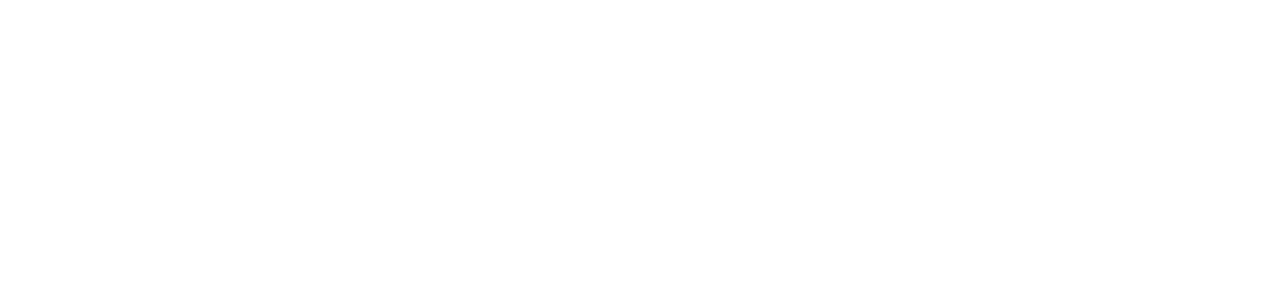
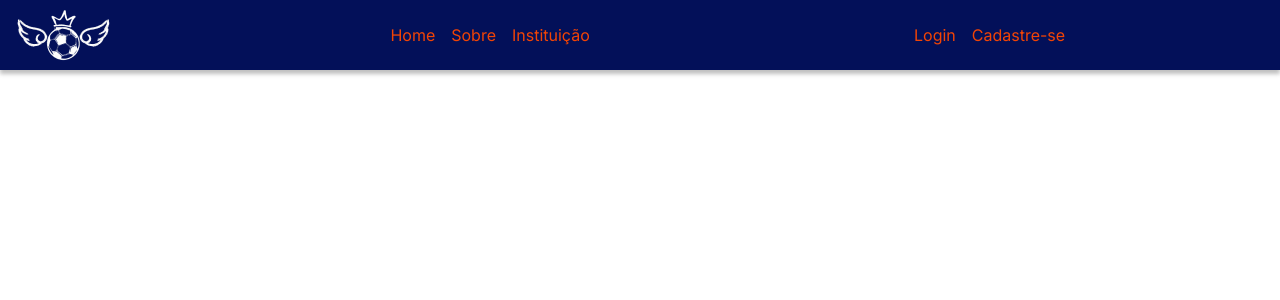
Before and after one commit to m3-grupo3-PatrocineUmAtleta/patrocine-um-atleta, a React (Vite) app: page /home in a window 1280 px wide. Shown: the top 300 px of the page. Built offline with nearby package versions, Linux system fonts and the light colour scheme.

Commit message:
fix: mobile and desktop nav positions

```diff
--- a/src/components/Header/index.tsx
+++ b/src/components/Header/index.tsx
@@ -15,7 +15,7 @@
   return !openSearch ? (
     <StyledHeader>
       <img src={logo} alt="" />
-      <div>
+      <div className="showMobile">
         <button
           className="searchButton"
           onClick={() => setOpenSearch(!openSearch)}
@@ -38,6 +38,17 @@
           </nav>
         </div>
       )}
+      <div className="showDesktop">
+        <nav>
+          <Link to={"/"}>Home</Link>
+          <Link to={"/login"}>Sobre</Link>
+          <Link to={"/register"}>Instituição</Link>
+        </nav>
+        <nav>
+          <Link to={"/login"}>Login</Link>
+          <Link to={"/register"}>Cadastre-se</Link>
+        </nav>
+      </div>
     </StyledHeader>
   ) : (
     <StyledHeader>
--- a/src/components/Header/style.ts
+++ b/src/components/Header/style.ts
@@ -12,6 +12,16 @@
   position: relative;
   gap: 1rem;
 
+  nav {
+    width: 350px;
+    display: flex;
+    gap: 16px;
+    a {
+      color: var(--color-secundary);
+      text-decoration: none;
+    }
+  }
+
   div {
     display: flex;
     justify-content: space-between;
@@ -24,6 +34,9 @@
     width: 32px;
     height: 32px;
     background-color: transparent;
+  }
+  .showDesktop {
+    display: none;
   }
   .searchInput {
     position: relative;
@@ -73,4 +86,16 @@
       }
     }
   }
+  @media (min-width: 750px) {
+    .showMobile {
+      display: none;
+    }
+    .showDesktop {
+      display: flex;
+      width: 70%;
+    }
+    header {
+      justify-content: center;
+    }
+  }
 `;
--- a/src/pages/Home/index.tsx
+++ b/src/pages/Home/index.tsx
@@ -1,5 +1,5 @@
+import { Header } from "../../components/Header";
+
 export const Home = () => {
-  return (
-    <></>
-  )
-}
+  return <Header></Header>;
+};
--- a/src/pages/Login/index.tsx
+++ b/src/pages/Login/index.tsx
@@ -15,7 +15,6 @@
 
   return (
     <>
-      <Header></Header>
       <h1>Login</h1>
       {!isLoading ? (
         <Button onClick={handleClick} variant="contained">
@@ -24,7 +23,6 @@
       ) : (
         <>
           {" "}
-          <Header></Header>
           <LoadingButton onClick={handleClick} loading variant="contained">
             Submit
           </LoadingButton>
```
